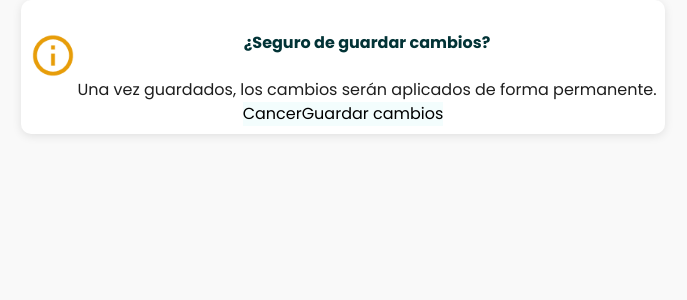
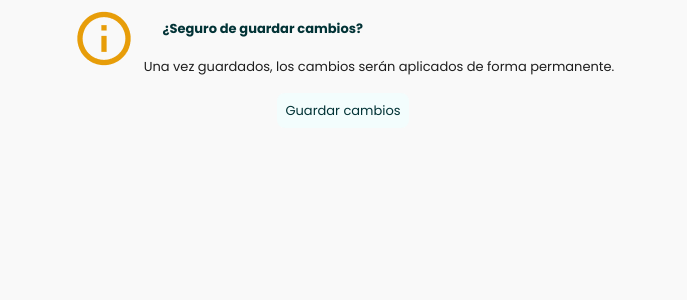
Before and after one commit to MarbeniX/JobJoin, a React (Vite) app: page /confirmar-guardar-cambios in a window 1280 px wide. Shown: the top 300 px of the page, without its empty margins (297-984 px from the left). Built offline with nearby package versions, Linux system fonts and the light colour scheme.

Commit message:
Notificación guardar cambios en el perfil trabajador

```diff
--- a/src/Css/MensajeBienvenidaCuentaNueva.css
+++ b/src/Css/MensajeBienvenidaCuentaNueva.css
@@ -39,3 +39,37 @@
     color: black;
     background-color: #F3FDFD;
 }
+
+/*Mensaje confirmar guardar cambios*/
+.ConfiramrGuardarCambios-mensaje > h1{
+    font-weight: 700;
+    font-size: small;
+}
+.ConfiramrGuardarCambios-mensaje > p{
+    font-size: small;
+}
+.ConfirmarGuardarCambios-div{
+    display: flex;
+    flex-direction: column;
+    gap: 1rem;
+}
+.ConfirmarGuardarCambios-inicio{
+    display: flex;
+    flex-direction: row;
+    gap: 0.5rem;
+    align-items: center;
+}
+.ConfirmarGuardarCambios-botones{
+    display: flex;
+    flex-direction: row;
+    gap: 0.5rem;
+    justify-content: center;
+}
+.ConfirmarGuardarCambios-botones > button{
+    color: black;
+    background-color: #F3FDFD;
+    font-size: small;
+    padding: 0.5rem;
+    border-radius: 0.5rem;
+    color: #023336;
+}
--- a/src/Messages/MensajeConfirmaciónReenvioCodigo.jsx
+++ b/src/Messages/MensajeConfirmaciónReenvioCodigo.jsx
@@ -1,9 +1,12 @@
 import '../Css/MensajeBienvenidaCuentaNueva.css';
 import MailIcon from "../Images/MailIcon.png";
+import { toast } from 'react-toastify';
+import 'react-toastify/dist/ReactToastify.css';
+
 
 export default function MensajeReenviarCodigo() {
     return (
-<div className="CuentaNueva-div">
+        <div className="CuentaNueva-div">
             <div className="CuentaNueva-inicio">
                 <img src={MailIcon} alt="HappyGreenFace" className='MailIcon'/>
                 <div className="CuentaNueva-mensaje">
@@ -18,3 +21,14 @@ export default function MensajeReenviarCodigo() {
         </div>
     )
 }
+export const showWelcomeToast = () => {
+    toast(<MensajeReenviarCodigo />, {
+        position: "top-right",
+        autoClose: 3000,
+        hideProgressBar: true,
+        closeOnClick: true,
+        pauseOnHover: true,
+        draggable: true,
+        progress: undefined,
+    });
+};
--- a/src/Messages/MensajeConfirmarGuardarCambios.jsx
+++ b/src/Messages/MensajeConfirmarGuardarCambios.jsx
@@ -1,20 +1,36 @@
+import React from 'react';
 import '../Css/MensajeBienvenidaCuentaNueva.css';
 import ErrorIcon from "../Images/IniciaSesiónParaContinuar.png";
+import { toast } from 'react-toastify';
+import 'react-toastify/dist/ReactToastify.css';
 
-export default function MensajeConfirmarGuardadrCodigo() {
+export default function MensajeConfirmarGuardarCambios() {
     return (
-<div className="CuentaNueva-div">
-            <div className="CuentaNueva-inicio">
-                <img src={ErrorIcon} alt="HappyGreenFace" className='ErrorIcon'/>
-                <div className="CuentaNueva-mensaje">
+        <div className="ConfirmarGuardarCambios-div">
+            <div className="ConfirmarGuardarCambios-inicio">
+                <div>
+                    <img src={ErrorIcon} alt="ErrorIcon" className='ErrorIcon'/>
+                </div>
+                <div className="ConfiramrGuardarCambios-mensaje">
                     <h1>¿Seguro de guardar cambios?</h1>
                     <p>Una vez guardados, los cambios serán aplicados de forma permanente.</p>
                 </div>
             </div>
-            <div className="CuentaNueva-botones">
-                <button className="CN-B-salir">Cancer</button>
+            <div className="ConfirmarGuardarCambios-botones">
                 <button className="CN-B-iniciar">Guardar cambios</button>
             </div>
         </div>
-    )
+    );
 }
+
+export const showConfirmSaveToast = () => {
+    toast(<MensajeConfirmarGuardarCambios />, {
+        position: "top-right",
+        autoClose: 3000,
+        hideProgressBar: true,
+        closeOnClick: true,
+        pauseOnHover: true,
+        draggable: true,
+        progress: undefined,
+    });
+};
--- a/src/Pages/CrearPerfilTrabajador.jsx
+++ b/src/Pages/CrearPerfilTrabajador.jsx
@@ -6,6 +6,10 @@ import "../Css/CrearPerfilTrabajador.css"
 import { useUserContext } from "../UserProvider/UserProvider"
 import { useState } from "react"
 import axios from "axios"
+import { ToastContainer } from 'react-toastify';
+import { showConfirmSaveToast } from '../Messages/MensajeConfirmarGuardarCambios';
+import 'react-toastify/dist/ReactToastify.css';
+
 export default function CrearPerfilTrabajador() {
     const { user } = useUserContext();
     const [fotoPerfil, setFotoPerfil] = useState(""); // Para almacenar la imagen
@@ -53,6 +57,10 @@ export default function CrearPerfilTrabajador() {
         }
     };
 
+    // Mostrar mensaje de confirmación al guardar los cambios
+    const handleSaveChanges = () => {
+        showConfirmSaveToast();
+    };
     return (
     <>
             <Header />
@@ -125,9 +133,10 @@ export default function CrearPerfilTrabajador() {
                         <button type="button" className="CrearPerfilTrabajador-button1">
                             Cancelar
                         </button>
-                        <button type="submit" className="CrearPerfilTrabajador-button2">
+                        <button type="submit" className="CrearPerfilTrabajador-button2" onClick={handleSaveChanges}>
                             Guardar información
                         </button>
+                        <ToastContainer />
                     </div>
                 </div>
             </form>
--- a/src/Pages/RecuperarContrasena.jsx
+++ b/src/Pages/RecuperarContrasena.jsx
@@ -13,7 +13,7 @@ function RecuperarContrasena() {
         e.preventDefault();
         try {
             const response = await axios.post("http://localhost:5000/users/recuperarContrasena", {
-               correo: email,
+                correo: email,
             });
             setMessage(response.data.message);
         } catch (error) {
```
Also changed, not shown: 1 other file (tests, documents, lock files or other folders).
